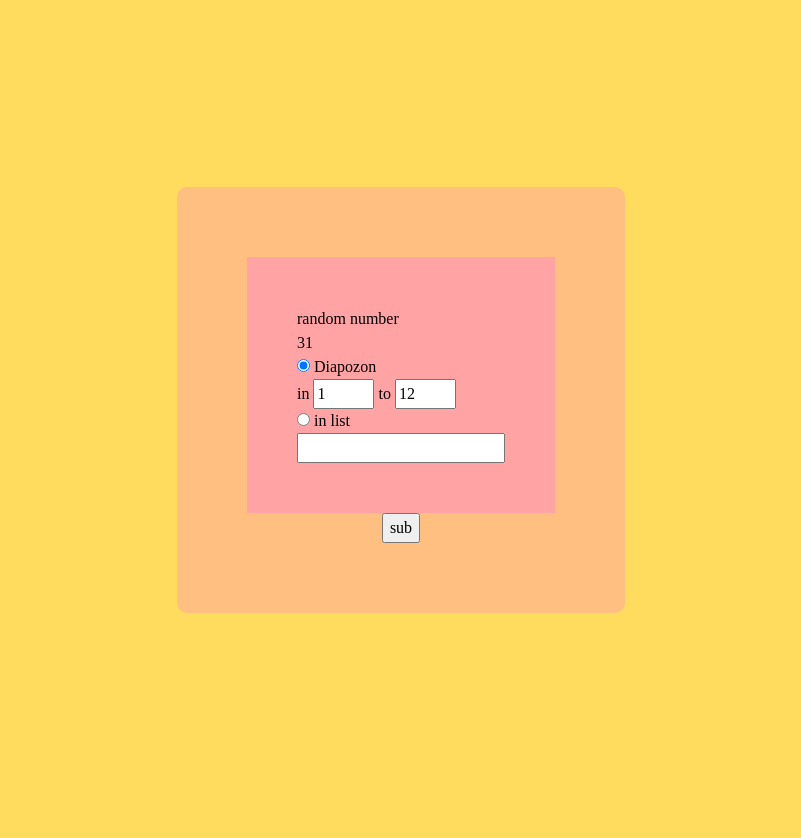
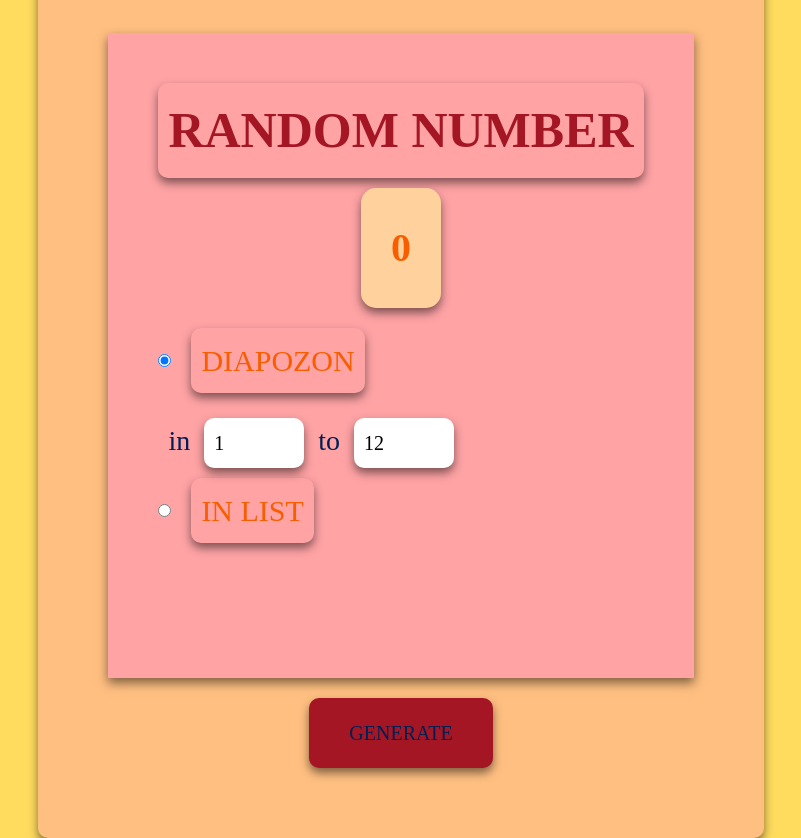
Before and after one commit to Andriikryl/random-number-generator, a plain HTML site: page index.html in a window 1280 px wide. Shown: the whole page, without its empty margins (239-1040 px from the left). Before the commit the page ends 800 px from the top, so only its background shows below. Drawn offline with Linux system fonts and the light colour scheme.

Commit message:
feat[styles-re]

```diff
--- a/index.html
+++ b/index.html
@@ -10,8 +10,12 @@
   <body>
     <div class="number-generator">
       <div class="container">
-        <div id="random">random number</div>
-        <div class="number js-number">31</div>
+        <div id="random">
+          <h1 class="title">random number</h1>
+        </div>
+        <div class="number">
+          <h2 class="js-number num">0</h2>
+        </div>
 
         <div class="parameters js-parameters">
           <div class="radio">
@@ -59,7 +63,7 @@
           </div>
         </div>
       </div>
-      <button class="js-btn">sub</button>
+      <button class="js-btn">generate</button>
     </div>
 
     <script src="js/app.js"></script>
--- a/styles/style.css
+++ b/styles/style.css
@@ -41,13 +41,93 @@
     background-color: #ffbf81;
     padding: 70px;
     border-radius: 10px;
+    box-shadow: 0px 5px 10px 0px rgba(0, 0, 0, 0.5);
   }
 
   .container{
     padding: 50px;
     background-color: #ffa3a5;
+    box-shadow: 0px 5px 10px 0px rgba(0, 0, 0, 0.5);
   }
 
   .list-numbers{
-    opacity: 1;
+    opacity: 0;
   }
+
+
+  .title{
+    font-size: 50px;
+    text-transform: uppercase;
+    text-align: center;
+    color: #a41623;
+    padding: 10px;
+    margin-block-end: 10px;
+    box-shadow: 0px 5px 10px 0px rgba(0, 0, 0, 0.5);
+    border-radius: 10px;
+  }
+
+  .num{
+    font-size: 40px;
+    padding: 30px;
+    border-radius: 15px;
+    background-color: #ffd29d;
+    box-shadow: 0px 5px 10px 0px rgba(0, 0, 0, 0.5);
+    color: #f85e00;
+    width: max-content;
+    margin: auto;
+    margin-block-end: 10px;
+  }
+
+  .radio__lable{
+    font-size: 30px;
+    color: #f85e00;
+    text-transform: uppercase;
+    box-shadow: 0px 5px 10px 0px rgba(0, 0, 0, 0.5);
+    padding: 10px;
+    margin-block: 10px;
+    border-radius: 10px;
+  }
+  .parameter{
+    display: flex;
+    align-items: center;
+    gap: 20px;
+    padding-block-end: 15px;
+
+  }
+
+  span{
+    font-size: 28px;
+    padding: 10px;
+    color: #001f54;
+  }
+
+  .min-number,
+  .max-number{
+    width: 100px;
+    padding: 10px;
+    font-size: 20px;
+    border-radius: 10px;
+    box-shadow: 0px 5px 10px 0px rgba(0, 0, 0, 0.5);
+    border: none;
+  }
+
+  .list-numbers{
+    padding: 15px;
+    border-radius: 10px;
+    border: none;
+    font-size: 20px;
+    box-shadow: 0px 5px 10px 0px rgba(0, 0, 0, 0.5);
+  }
+
+  .js-btn{
+    margin-block-start: 20px;
+    padding: 20px 40px;
+    font-size: 20px;
+    border-radius: 10px;
+    border: none;
+    cursor: pointer;
+    background-color: #a41623;
+    box-shadow: 0px 5px 10px 0px rgba(0, 0, 0, 0.5);
+    color: #001f54;
+    text-transform: uppercase;
+  }
```
